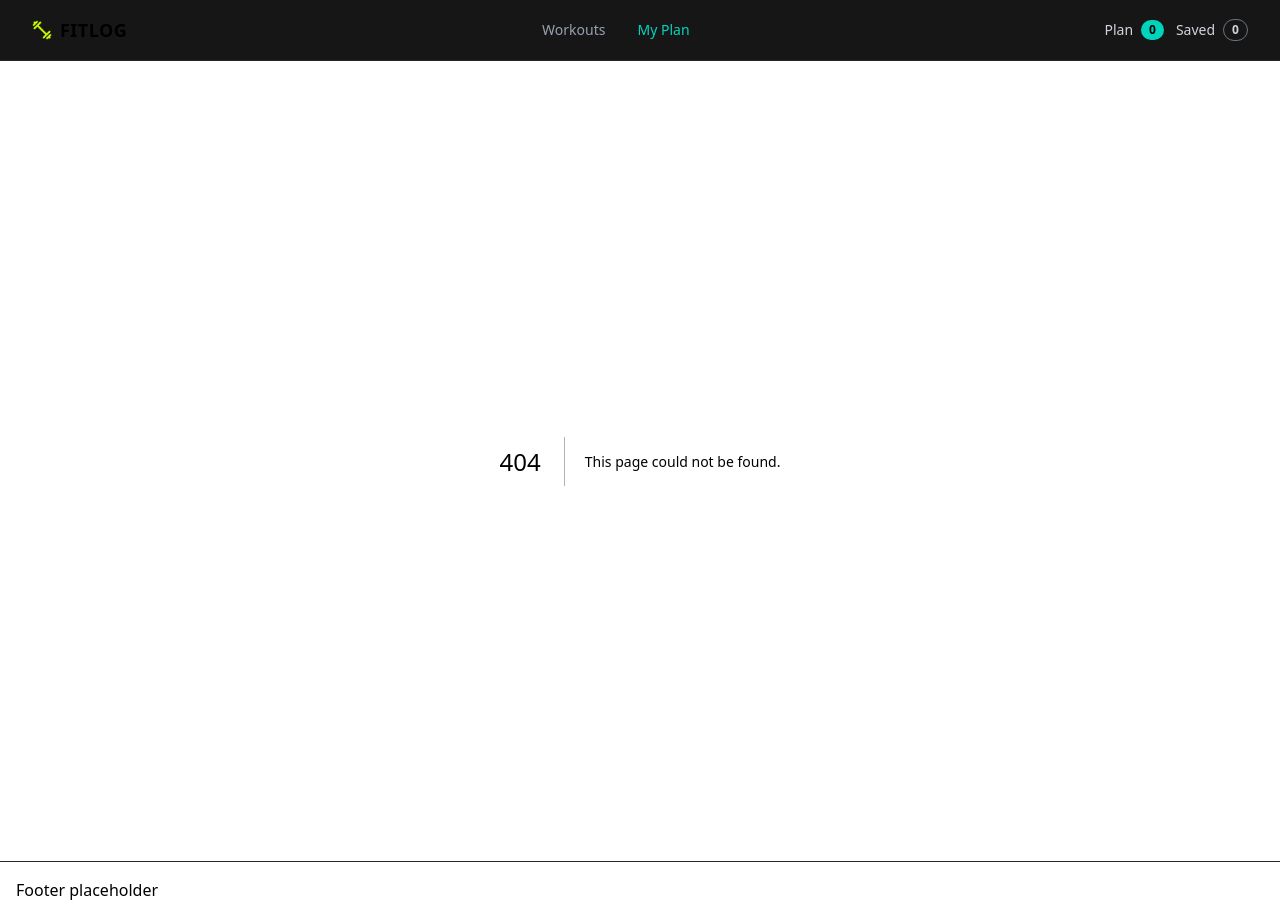
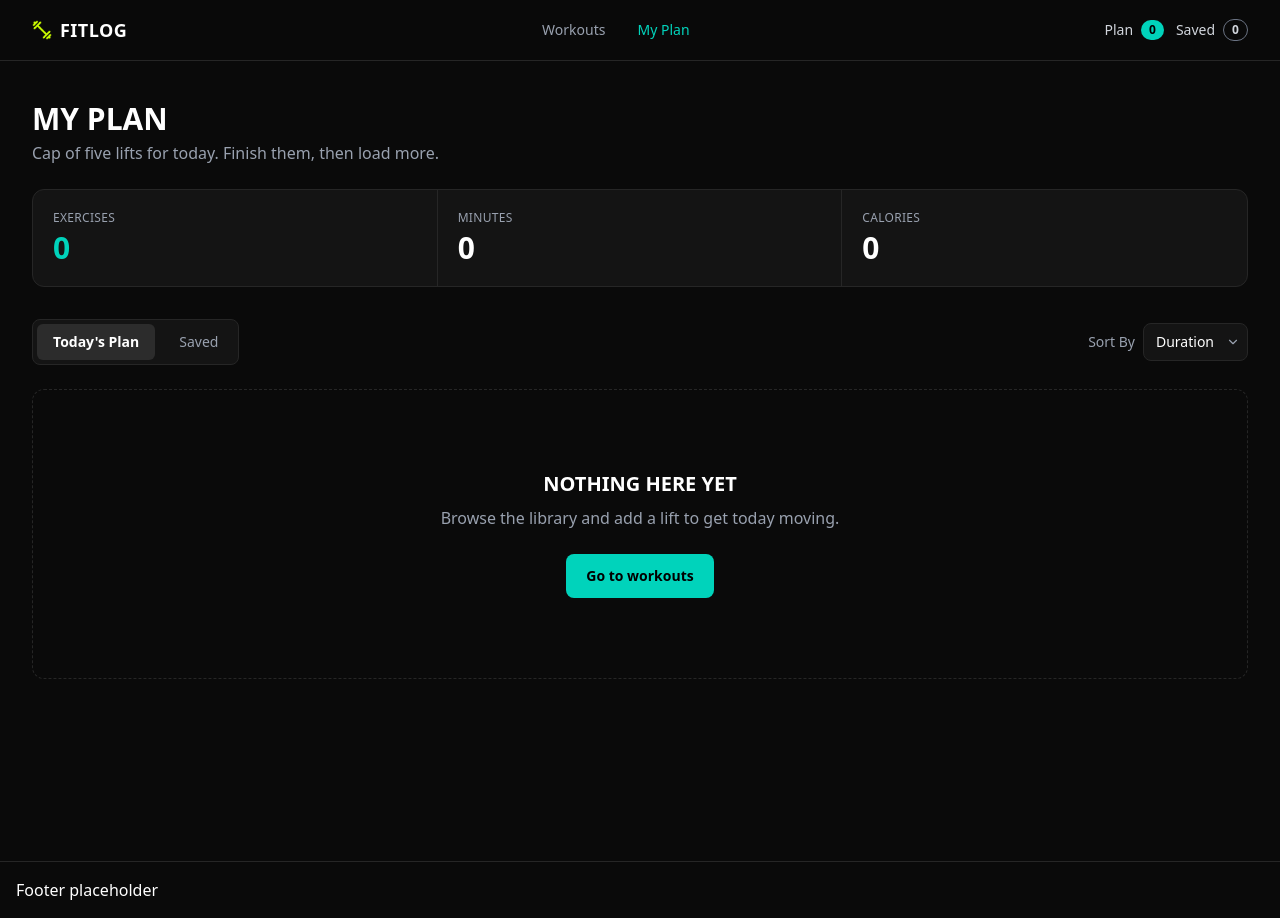
Before and after one commit to Jafor07/Fit-log, a Next.js app: page /my-plan in a window 1280 px wide. Before the commit this address had no page. Built offline with nearby package versions, Linux system fonts and the light colour scheme.

Commit message:
create my plan page with tabs sort and metrics

```diff
--- /dev/null
+++ b/src/app/my-plan/page.tsx
@@ -0,0 +1,183 @@
+"use client"
+
+import { useState } from "react"
+import Link from "next/link"
+import { FiClock, FiCheck, FiX, FiChevronDown } from "react-icons/fi"
+import { PiFireBold } from "react-icons/pi"
+import { usePlan } from "@/context/PlanContext"
+import { Workout, PlanWorkout } from "@/types"
+
+type Tab = "plan" | "saved"
+type SortKey = "duration" | "calories" | "rating"
+
+const MyPlanPage = () => {
+	const { plan, saved, metrics, removeFromPlan, removeFromSaved, markAsDone } =
+		usePlan()
+	const [activeTab, setActiveTab] = useState<Tab>("plan")
+	const [sortBy, setSortBy] = useState<SortKey>("duration")
+
+	const currentList: (PlanWorkout | Workout)[] =
+		activeTab === "plan" ? plan : saved
+
+	// copy before sorting - .sort() mutates the original array,
+	// and mutating state directly breaks React
+	const sortedList = [...currentList].sort((a, b) => {
+		if (sortBy === "duration") return a.duration - b.duration
+		if (sortBy === "calories") return b.caloriesBurned - a.caloriesBurned
+		if (sortBy === "rating") return b.rating - a.rating
+		return 0
+	})
+
+	return (
+		<div className="max-w-7xl mx-auto px-4 md:px-8 py-10">
+			<h1 className="font-display font-bold uppercase text-3xl">My Plan</h1>
+			<p className="mt-1 text-gray-400">
+				Cap of five lifts for today. Finish them, then load more.
+			</p>
+
+			<div className="mt-6 bg-bg-card border border-border-base rounded-xl grid grid-cols-3 divide-x divide-border-base">
+				<div className="p-5">
+					<p className="text-xs text-gray-400 uppercase tracking-wide">
+						Exercises
+					</p>
+					<p className="mt-1 text-3xl font-bold text-accent">
+						{metrics.exercises}
+					</p>
+				</div>
+				<div className="p-5">
+					<p className="text-xs text-gray-400 uppercase tracking-wide">
+						Minutes
+					</p>
+					<p className="mt-1 text-3xl font-bold">{metrics.minutes}</p>
+				</div>
+				<div className="p-5">
+					<p className="text-xs text-gray-400 uppercase tracking-wide">
+						Calories
+					</p>
+					<p className="mt-1 text-3xl font-bold">{metrics.calories}</p>
+				</div>
+			</div>
+
+			<div className="mt-8 flex items-center justify-between flex-wrap gap-4">
+				<div className="flex items-center gap-2 bg-bg-card border border-border-base rounded-lg p-1">
+					<button
+						onClick={() => setActiveTab("plan")}
+						className={
+							activeTab === "plan"
+								? "px-4 py-2 rounded-md text-sm font-semibold bg-white/10 text-white"
+								: "px-4 py-2 rounded-md text-sm font-medium text-gray-400"
+						}
+					>
+						Today&apos;s Plan
+					</button>
+					<button
+						onClick={() => setActiveTab("saved")}
+						className={
+							activeTab === "saved"
+								? "px-4 py-2 rounded-md text-sm font-semibold bg-white/10 text-white"
+								: "px-4 py-2 rounded-md text-sm font-medium text-gray-400"
+						}
+					>
+						Saved
+					</button>
+				</div>
+
+				<div className="flex items-center gap-2 text-sm text-gray-400">
+					Sort By
+					<div className="relative">
+						<select
+							value={sortBy}
+							onChange={(e) => setSortBy(e.target.value as SortKey)}
+							className="appearance-none bg-bg-card border border-border-base rounded-lg pl-3 pr-8 py-2 text-white text-sm"
+						>
+							<option value="duration">Duration</option>
+							<option value="calories">Calories</option>
+							<option value="rating">Rating</option>
+						</select>
+						<FiChevronDown className="pointer-events-none absolute right-2 top-1/2 -translate-y-1/2 text-gray-400" />
+					</div>
+				</div>
+			</div>
+
+			<div className="mt-6 space-y-3">
+				{sortedList.length === 0 ? (
+					<div className="border border-dashed border-border-base rounded-xl py-20 text-center">
+						<p className="font-display font-bold uppercase text-xl">
+							Nothing Here Yet
+						</p>
+						<p className="mt-2 text-gray-400">
+							Browse the library and add a lift to get today moving.
+						</p>
+						<Link
+							href="/"
+							className="mt-6 inline-block bg-accent text-black font-semibold text-sm px-5 py-3 rounded-lg hover:opacity-90 transition-opacity"
+						>
+							Go to workouts
+						</Link>
+					</div>
+				) : (
+					sortedList.map((item) => (
+						<div
+							key={item.id}
+							className="bg-bg-card border border-border-base rounded-xl p-4 flex flex-wrap items-center gap-4"
+						>
+							{/* eslint-disable-next-line @next/next/no-img-element */}
+							<img
+								src={item.image}
+								alt={item.name}
+								className="h-16 w-16 rounded-lg object-cover"
+							/>
+
+							<div className="flex-1 min-w-[160px]">
+								<p className="font-display font-bold uppercase">
+									{item.name}
+								</p>
+								<p className="text-sm text-gray-400">{item.equipment}</p>
+								<div className="mt-1 flex items-center gap-3 text-xs text-gray-400">
+									<span className="flex items-center gap-1">
+										<FiClock /> {item.duration} min
+									</span>
+									<span className="flex items-center gap-1">
+										<PiFireBold /> {item.caloriesBurned} kcal
+									</span>
+								</div>
+							</div>
+
+							<div className="flex items-center gap-2">
+								<Link
+									href={`/workout/${item.id}`}
+									className="border border-border-base text-sm px-4 py-2 rounded-lg hover:bg-white/5 transition-colors"
+								>
+									View Details
+								</Link>
+
+								{activeTab === "plan" && !(item as PlanWorkout).isDone && (
+									<button
+										onClick={() => markAsDone(item.id)}
+										className="flex items-center gap-1 bg-accent text-black text-sm font-semibold px-4 py-2 rounded-lg hover:opacity-90 transition-opacity"
+									>
+										<FiCheck /> Mark as Done
+									</button>
+								)}
+
+								<button
+									onClick={() =>
+										activeTab === "plan"
+											? removeFromPlan(item.id)
+											: removeFromSaved(item.id)
+									}
+									aria-label="Remove"
+									className="text-gray-400 hover:text-red-400 transition-colors p-2"
+								>
+									<FiX />
+								</button>
+							</div>
+						</div>
+					))
+				)}
+			</div>
+		</div>
+	)
+}
+
+export default MyPlanPage
```
